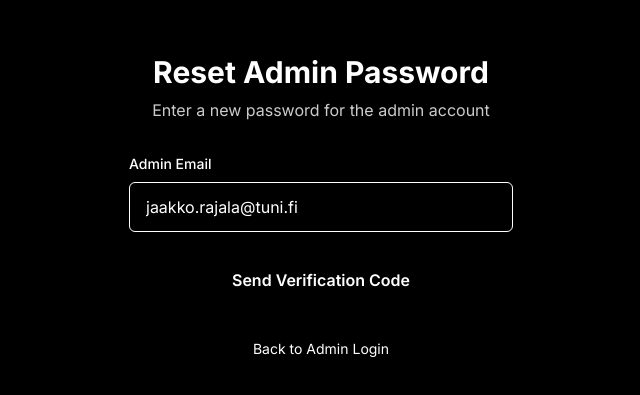
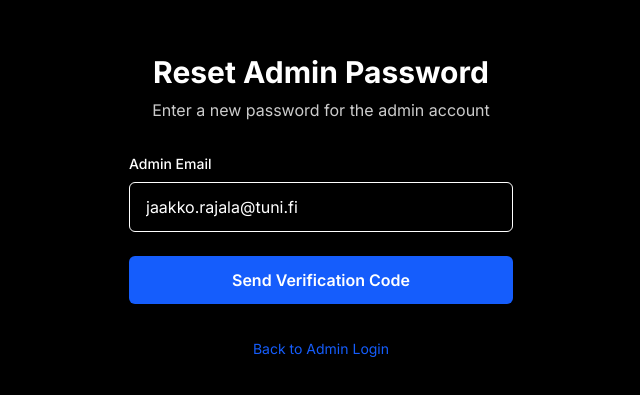
Before and after one commit to Jalez/portfolio, a React (Vite) app: page /forgot-password in a window 1280 px wide. Shown: the part 193-588 px from the top of the page, without its empty margins (319-959 px from the left). Built offline with nearby package versions, Linux system fonts and the light colour scheme.

Commit message:
Fix button styling in ForgotPassword component and restore image_url database field

```diff
--- a/components/routes/ForgotPassword.tsx
+++ b/components/routes/ForgotPassword.tsx
@@ -96,7 +96,7 @@ const ForgotPassword: React.FC = () => {
             </p>
             <a
               href="/admin"
-              className="bg-theme text-white px-6 py-3 rounded-lg hover:bg-theme-hover transition-colors font-semibold"
+              className="bg-blue-600 text-white px-6 py-3 rounded-lg hover:bg-blue-700 transition-colors font-semibold"
             >
               Go to Admin Login
             </a>
@@ -142,7 +142,7 @@ const ForgotPassword: React.FC = () => {
             <button
               type="submit"
               disabled={loading}
-              className="w-full bg-theme text-white py-3 px-4 rounded-md hover:bg-theme-hover focus:outline-none focus:ring-2 focus:ring-offset-2 focus:ring-theme disabled:opacity-50 transition-colors font-semibold"
+              className="w-full bg-blue-600 text-white py-3 px-4 rounded-md hover:bg-blue-700 focus:outline-none focus:ring-2 focus:ring-offset-2 focus:ring-blue-500 disabled:opacity-50 transition-colors font-semibold"
             >
               {loading ? 'Sending Code...' : 'Send Verification Code'}
             </button>
@@ -201,7 +201,7 @@ const ForgotPassword: React.FC = () => {
             <button
               type="submit"
               disabled={loading}
-              className="w-full bg-theme text-white py-3 px-4 rounded-md hover:bg-theme-hover focus:outline-none focus:ring-2 focus:ring-offset-2 focus:ring-theme disabled:opacity-50 transition-colors font-semibold"
+              className="w-full bg-blue-600 text-white py-3 px-4 rounded-md hover:bg-blue-700 focus:outline-none focus:ring-2 focus:ring-offset-2 focus:ring-blue-500 disabled:opacity-50 transition-colors font-semibold"
             >
               {loading ? 'Resetting Password...' : 'Reset Password'}
             </button>
@@ -210,7 +210,7 @@ const ForgotPassword: React.FC = () => {
               <button
                 type="button"
                 onClick={() => setCodeSent(false)}
-                className="text-theme-primary hover:text-theme-hover text-sm"
+                className="text-blue-600 hover:text-blue-700 text-sm"
               >
                 ← Back to request code
               </button>
@@ -219,7 +219,7 @@ const ForgotPassword: React.FC = () => {
         )}
 
         <div className="text-center">
-          <a href="/admin" className="text-theme-primary hover:text-theme-hover text-sm">
+          <a href="/admin" className="text-blue-600 hover:text-blue-700 text-sm">
             Back to Admin Login
           </a>
         </div>
```
